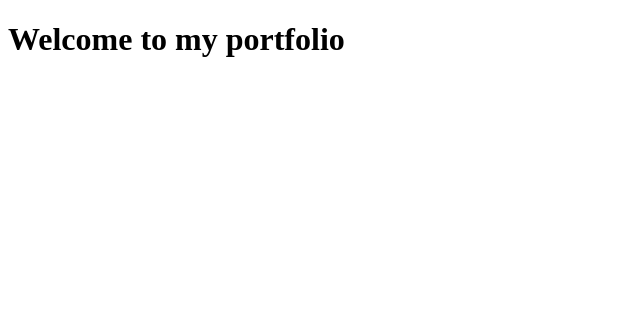
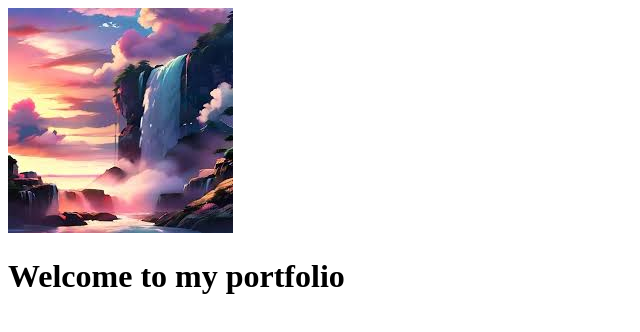
Before and after one commit to jasminer2/portfolio, a plain HTML site: page index.html in a window 1280 px wide. Shown: the whole page, without its empty margins (0-640 px from the left). Drawn offline with Linux system fonts and the light colour scheme.

Commit message:
Update index.html

```diff
--- a/index.html
+++ b/index.html
@@ -4,7 +4,7 @@
 <title>Jasmine Ramsaywack</title>
 </head>
 <body>
-
+<img src="waterfall.png" alt="waterfall">
 <h1>Welcome to my portfolio</h1>
 <p></p>
 
```
